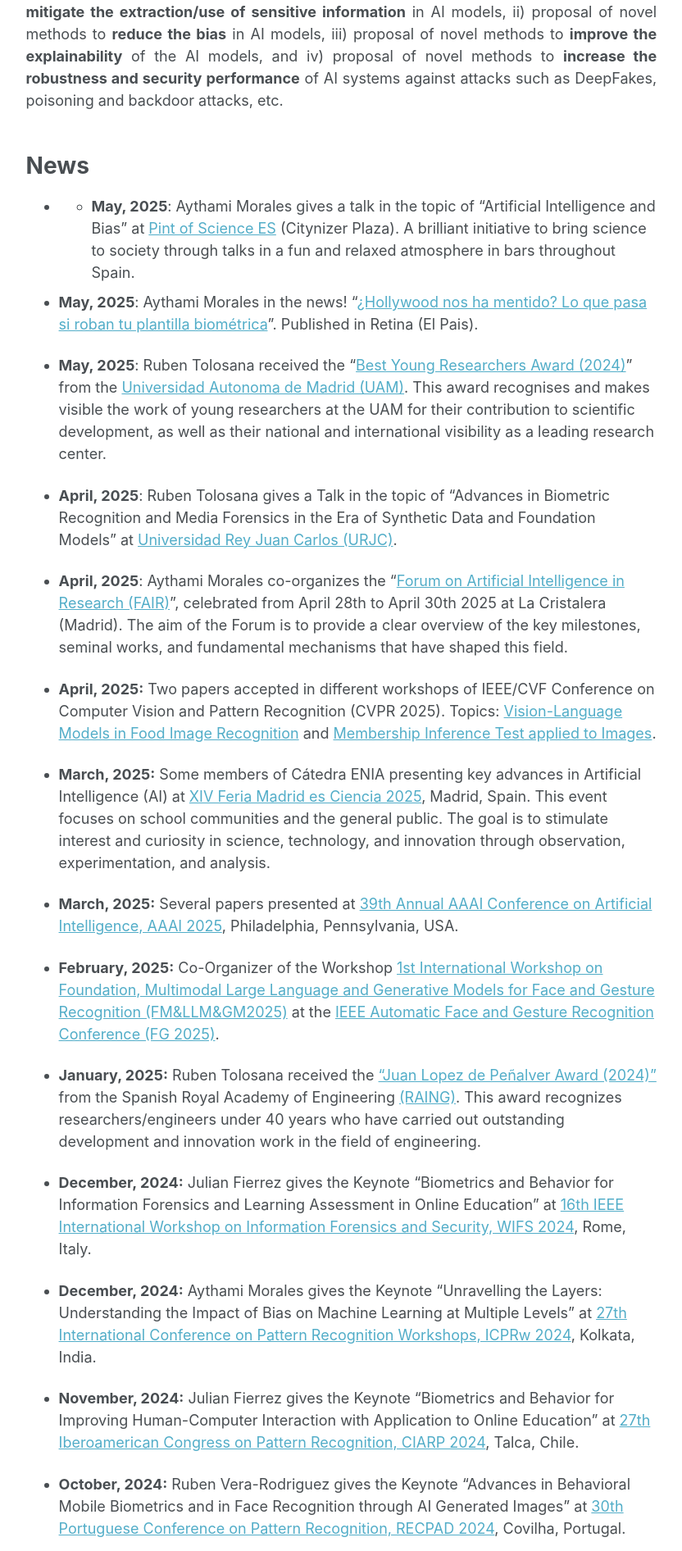
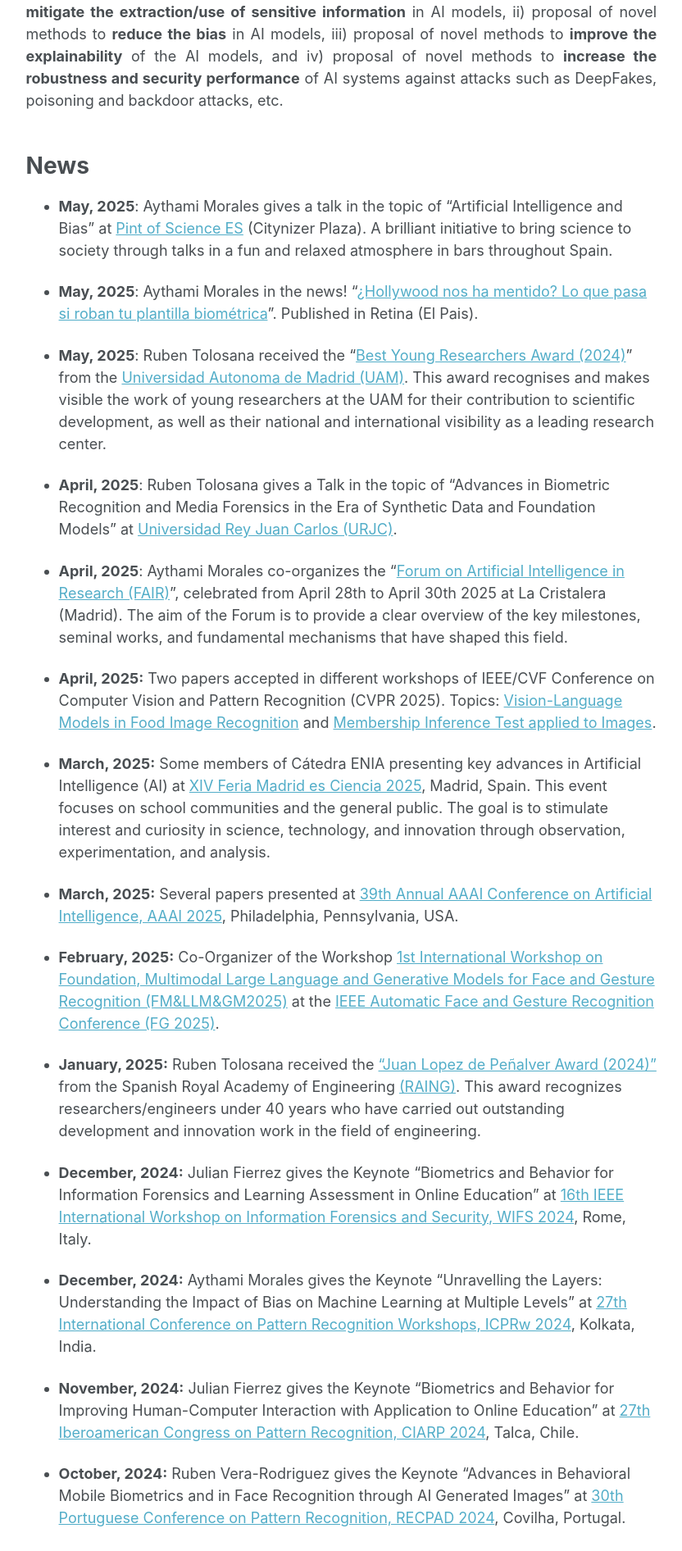
Before and after one commit to catedraeniauam/catedraeniauam.github.io, a Jekyll site: the page built from _pages/about.md, in a window 1280 px wide. Shown: the part 1331-3223 px from the top of the page at 82% size, without its empty margins (250-1082 px from the left). Built offline with Jekyll 4.4.1, drawn with Linux system fonts in a browser that asks for light colours.

Commit message:
arreglamos la news

```diff
--- a/_pages/about.md
+++ b/_pages/about.md
@@ -64,7 +64,7 @@ Description
 News
 ======
 
-- -	**May, 2025**: Aythami Morales gives a talk in the topic of “Artificial Intelligence and Bias” at <a href="https://pintofscience.es/">Pint of Science ES</a> (Citynizer Plaza). A brilliant initiative to bring science to society through talks in a fun and relaxed atmosphere in bars throughout Spain.
+- **May, 2025**: Aythami Morales gives a talk in the topic of “Artificial Intelligence and Bias” at <a href="https://pintofscience.es/">Pint of Science ES</a> (Citynizer Plaza). A brilliant initiative to bring science to society through talks in a fun and relaxed atmosphere in bars throughout Spain.
 
 - **May, 2025**: Aythami Morales in the news! “<a href="https://retinatendencias.com/negocios/hollywood-nos-ha-mentido-lo-que-pasa-si-roban-tu-plantilla-biometrica/">¿Hollywood nos ha mentido? Lo que pasa si roban tu plantilla biométrica</a>”. Published in Retina (El Pais).
 
```
